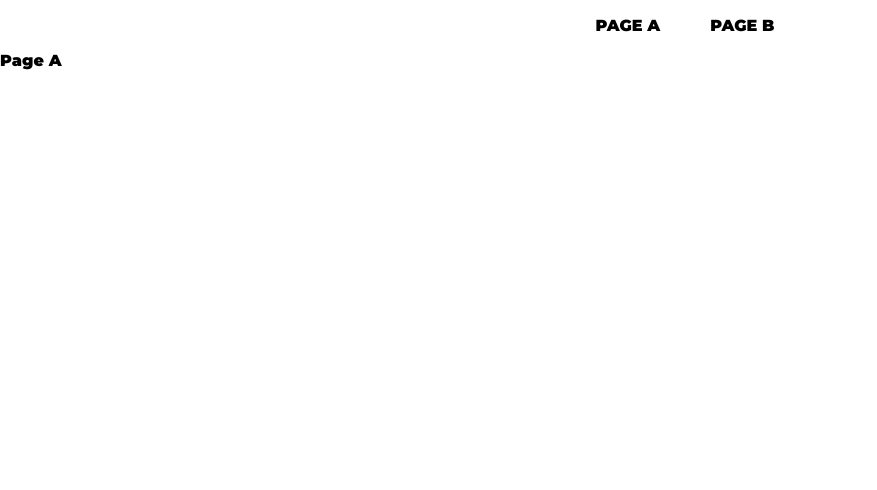
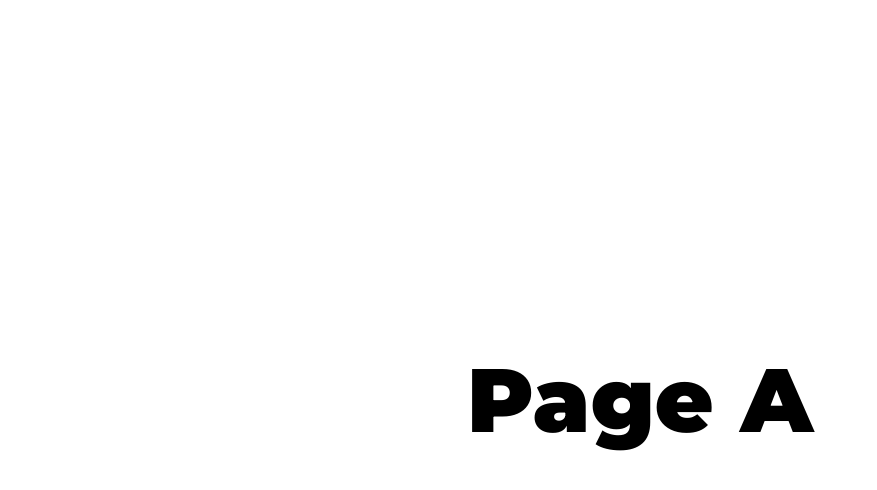
Before and after one commit to drillprop/react-spring-pagetransitions, a React (Create React App) app: page / in a window 1280 px wide. Shown: the top 490 px of the page, without its empty margins (0-877 px from the left). Built offline with nearby package versions, Linux system fonts and the light colour scheme.

Commit message:
remove navigation, create Wrapper

```diff
--- a/src/components/App.tsx
+++ b/src/components/App.tsx
@@ -1,48 +1,29 @@
 import React from 'react';
-import { BrowserRouter as Router, Route, Link } from 'react-router-dom';
+import { BrowserRouter as Router, Route } from 'react-router-dom';
 import PageA from './PageA';
 import PageB from './PageB';
 import styled from 'styled-components';
 import GlobalStyle from './GlobalStyle';
 
-const StyledNavigation = styled.nav`
-  width: 100%;
-  ul {
-    display: flex;
-    justify-content: center;
-    li {
-      text-transform: uppercase;
-      margin-left: 50px;
-      list-style: none;
-    }
-  }
-`;
-
-const StyledLink = styled(Link)`
-  text-decoration: none;
-  color: inherit;
+const Wrapper = styled.div`
+  width: 100vw;
+  height: 100vh;
+  font-size: 90px;
+  display: flex;
+  justify-content: center;
+  align-items: center;
 `;
 
 const App: React.FC = () => {
   return (
     <>
       <GlobalStyle />
-      <Router>
-        <StyledNavigation>
-          <ul>
-            <StyledLink to='/'>
-              <li>Page A</li>
-            </StyledLink>
-            <StyledLink to='/b'>
-              <li>Page B</li>
-            </StyledLink>
-          </ul>
-        </StyledNavigation>
-        <>
+      <Wrapper>
+        <Router>
           <Route exact path='/' component={PageA} />
           <Route exact path='/b' component={PageB} />
-        </>
-      </Router>
+        </Router>
+      </Wrapper>
     </>
   );
 };
```
